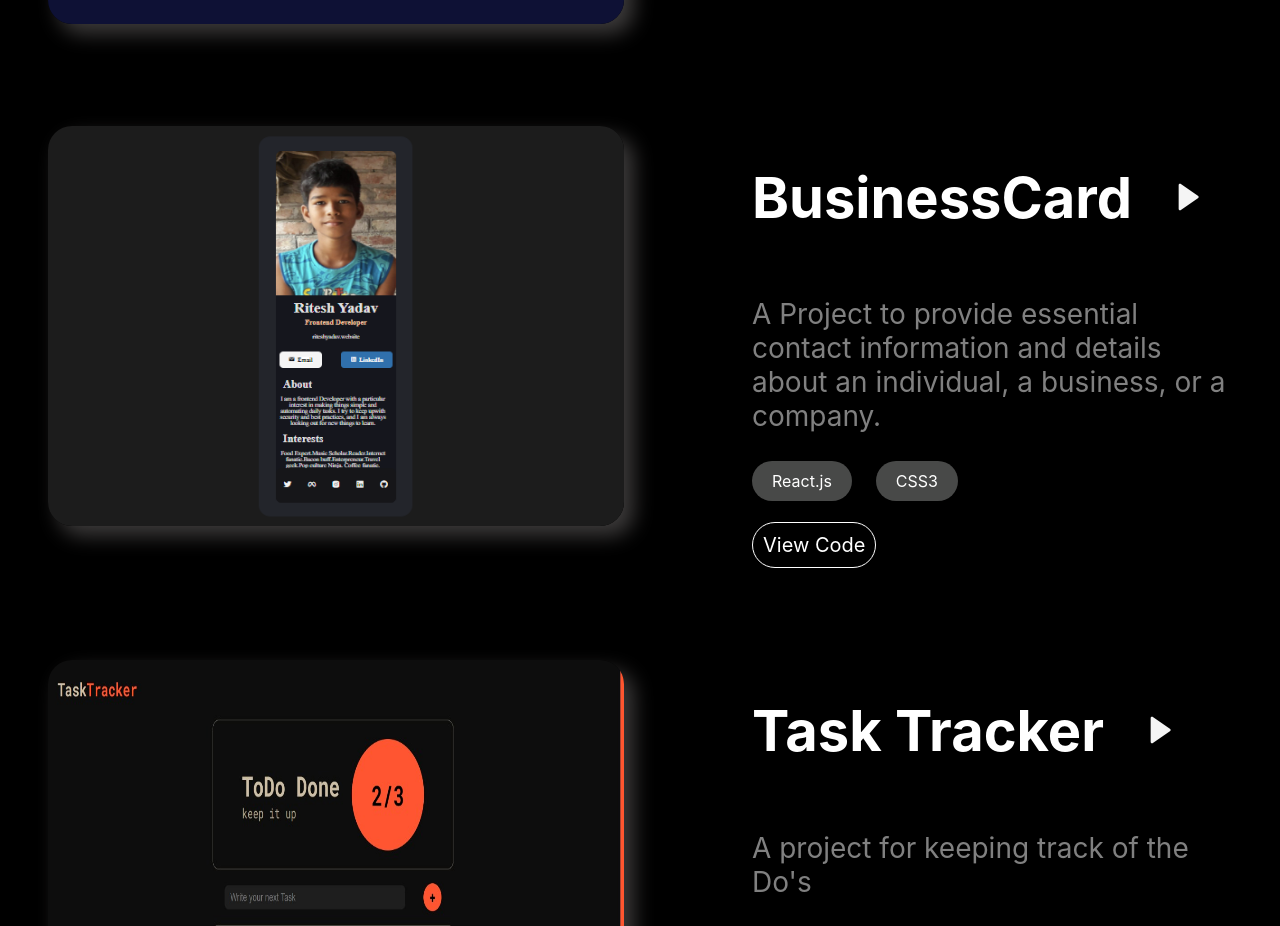
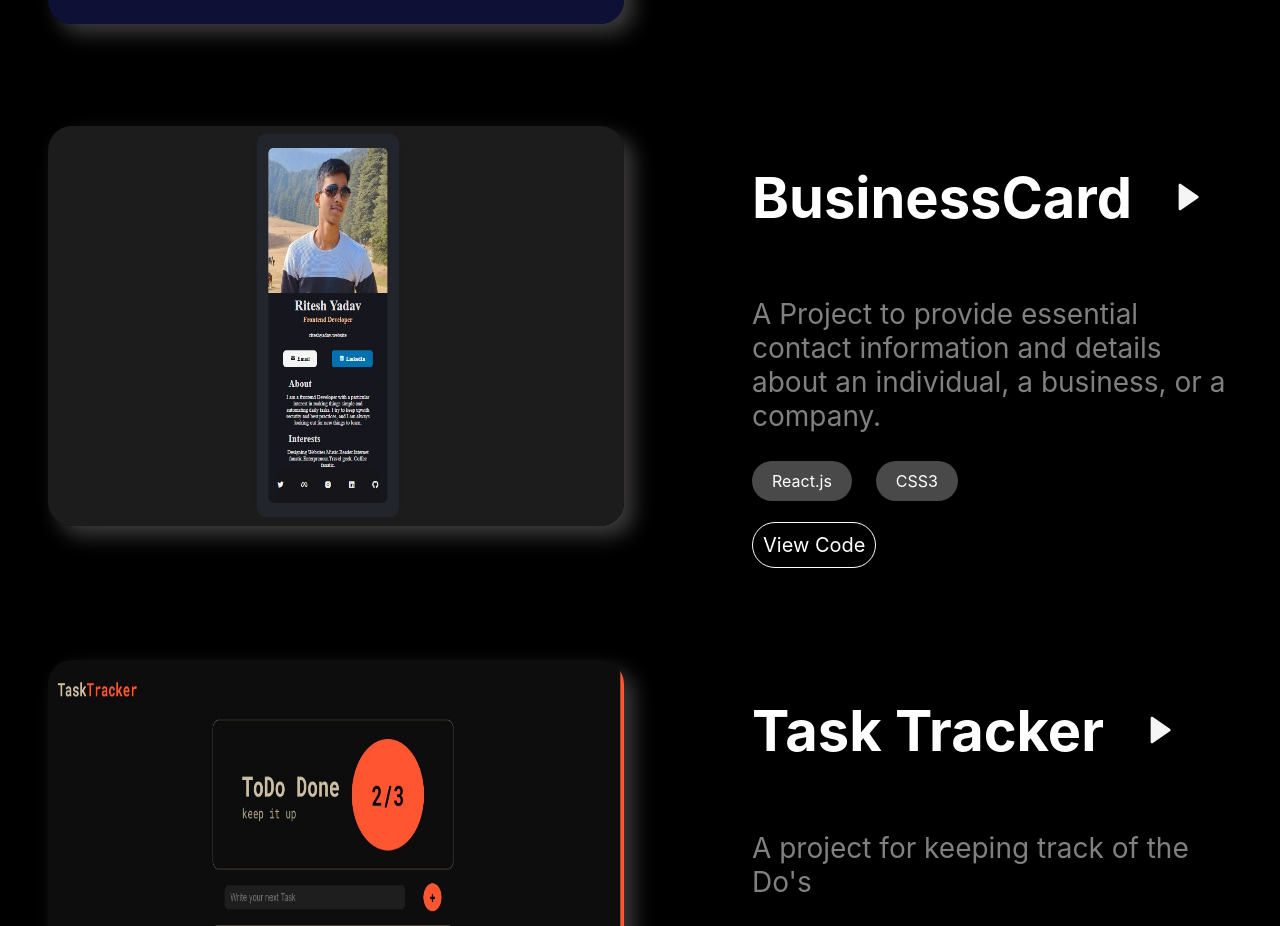
Before and after one commit to riteshy1802/PortfolioWeb, a React (Create React App) app: page / in a window 1280 px wide. Shown: the part 2695-3621 px from the top of the page. Built offline with nearby package versions, Linux system fonts and the light colour scheme.

Commit message:
data updated image for business Card

```diff
--- a/src/components/data.js
+++ b/src/components/data.js
@@ -36,7 +36,7 @@ export default [
         code : "https://github.com/riteshy1802/Basketball-ScoreBoard"
     },
     {
-        image : "BusinessCardImage.png",
+        image : "BussinessCardImage1.jpg",
         title : "BusinessCard",
         about : "A Project to provide essential contact information and details about an individual, a business, or a company.",
         langs : ["React.js","CSS3"],
```
